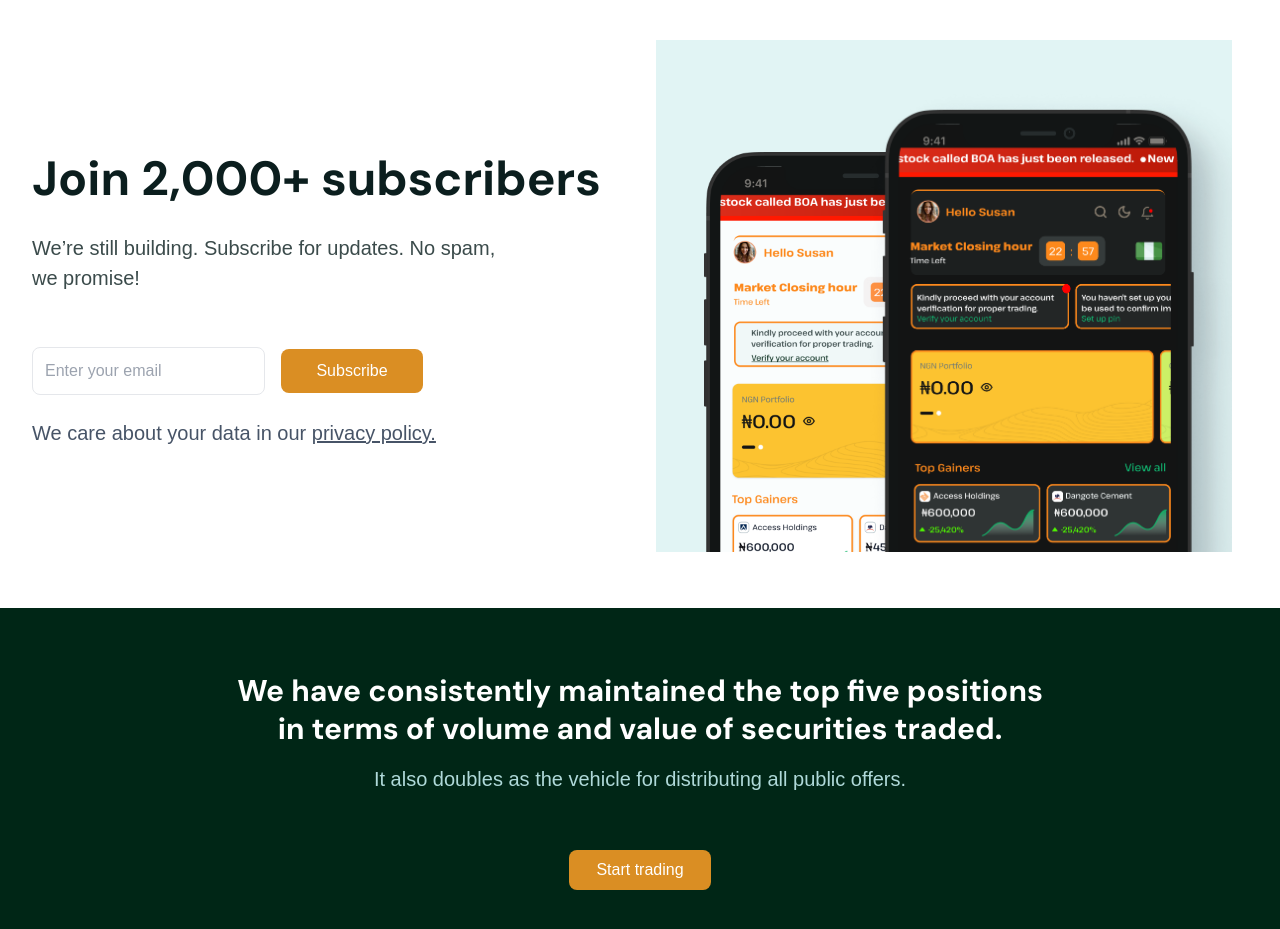
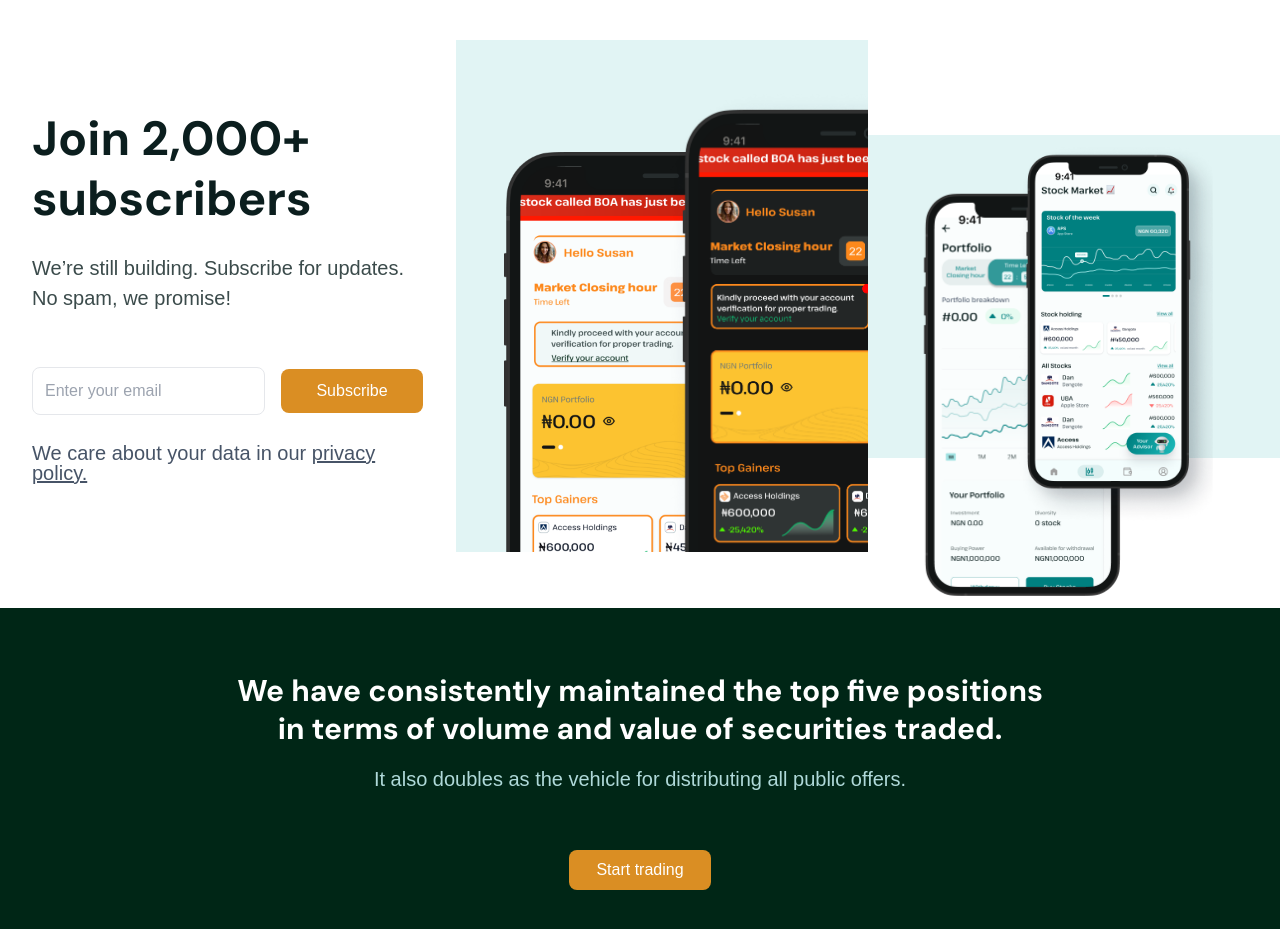
Before and after one commit to favour-samson/stock-app, a Next.js app: page / in a window 1280 px wide. Shown: the part 6100-7029 px from the top of the page. Built offline with nearby package versions, Linux system fonts and the light colour scheme; a web font is replaced by a local one.

Commit message:
changes added

```diff
--- a/src/components/Newsletter.tsx
+++ b/src/components/Newsletter.tsx
@@ -69,8 +69,8 @@ const Newsletter = () => {
           </div>
         </div>
 
-        <div className="w-full block md:hidden ">
-          <div className="bg-secondary-300 pt-[43.66px] md:pt-0  mx-auto relative  max-w-[576px] h-[323px]">
+        {/* <div className="w-full block md:hidden ">
+          <div className="bg-secondary-300 pt-[43.66px] md:pt-0  mx-auto relative  w-full h-[323px]">
             <Image
               alt="newsletter"
               src={MoiblePhone1}
@@ -86,6 +86,33 @@ const Newsletter = () => {
               className="object-cover absolute left-[205px] top-[48px]"
             />
           </div>
+        </div> */}
+
+        <div className="bg-secondary-300 pt-[43.66px] md:pt-0 mx-auto relative w-full h-[323px]">
+          <Image
+            alt="newsletter"
+            src={MoiblePhone1}
+            width={198.42}
+            height={404.44}
+            className="object-cover absolute"
+            style={{
+              left: "50%",
+              top: "50%",
+              transform: "translate(-150.21px, -102.22px)",
+            }}
+          />
+          <Image
+            alt="newsletter"
+            src={MobilePhone2}
+            width={198.42}
+            height={404.44}
+            className="object-cover absolute"
+            style={{
+              left: "50%",
+              top: "50%",
+              transform: "translate(-59.21px, -152.22px)",
+            }}
+          />
         </div>
       </div>
     </div>
--- a/src/styles/globals.css
+++ b/src/styles/globals.css
@@ -13,7 +13,7 @@
 
 @layer base {
   body {
-    @apply bg-[#ffffff] mx-auto max-w-[1440px] my-0;
+    @apply bg-[#ffffff] mx-auto max-w-[1440px];
   }
   .dark body {
     @apply bg-gray-800;
--- a/tailwind.config.ts
+++ b/tailwind.config.ts
@@ -1,7 +1,7 @@
 import type { Config } from "tailwindcss";
 
 const config: Config = {
-  darkMode: "class",
+  // darkMode: "class",
   content: [
     "./src/pages/**/*.{js,ts,jsx,tsx,mdx}",
     "./src/components/**/*.{js,ts,jsx,tsx,mdx}",
```
